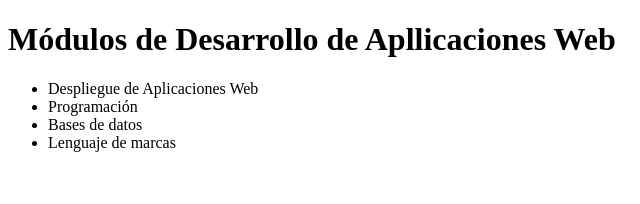
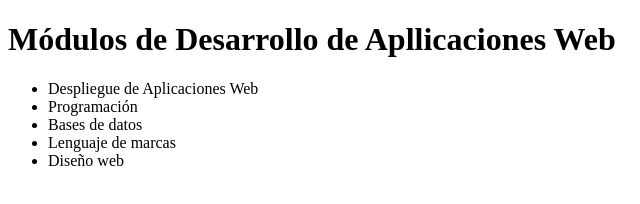
Before and after one commit to albert1t/dawAct4_1, a plain HTML site: page index.html in a window 1280 px wide. Shown: the full height of the page, 0-640 px from the left. Drawn offline with Linux system fonts and the light colour scheme.

Commit message:
Añadir módulo en la rama version1

```diff
--- a/index.html
+++ b/index.html
@@ -12,6 +12,7 @@
         <li>Programación</li>
         <li>Bases de datos</li>
         <li>Lenguaje de marcas</li>
+        <li>Diseño web</li>
     </ul>
 </body>
 </html>
```
